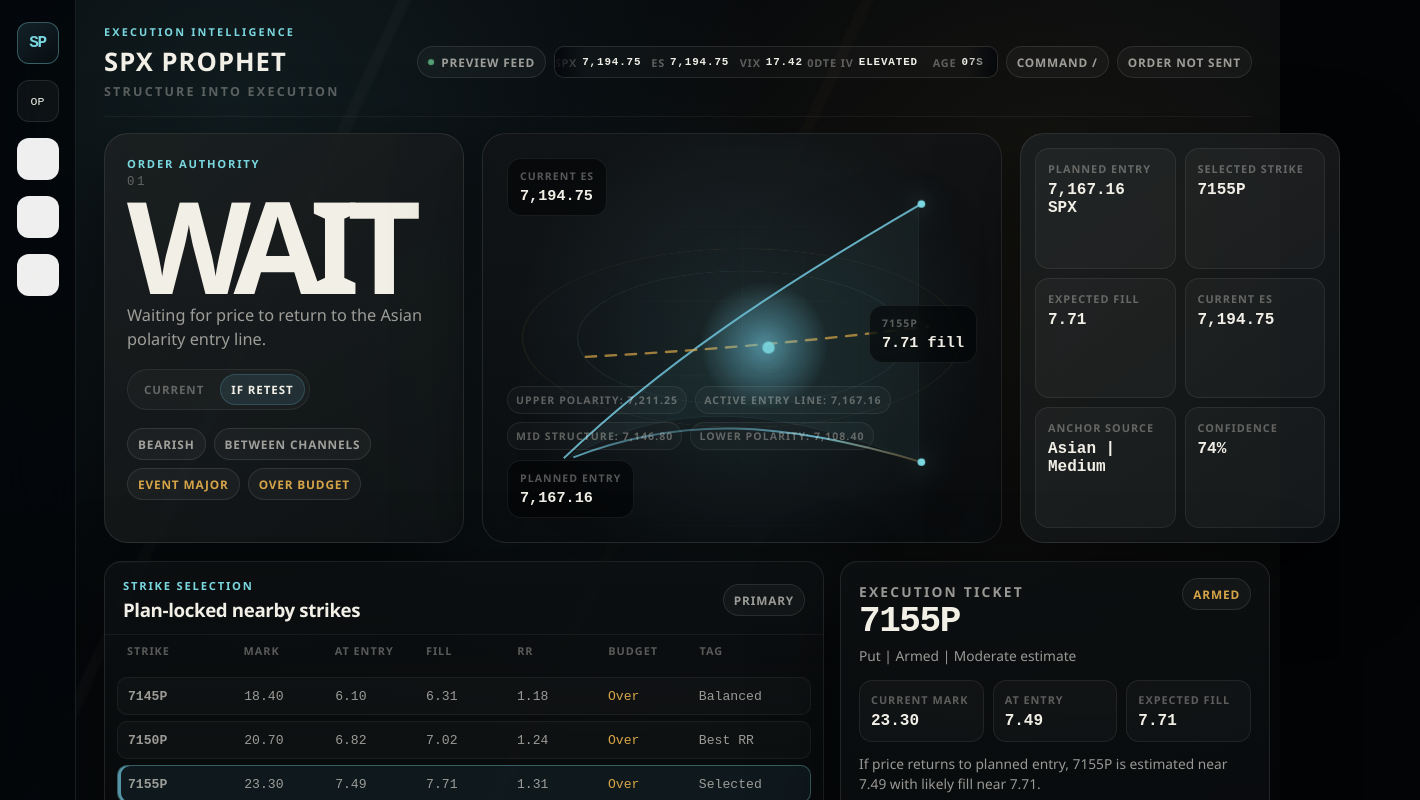
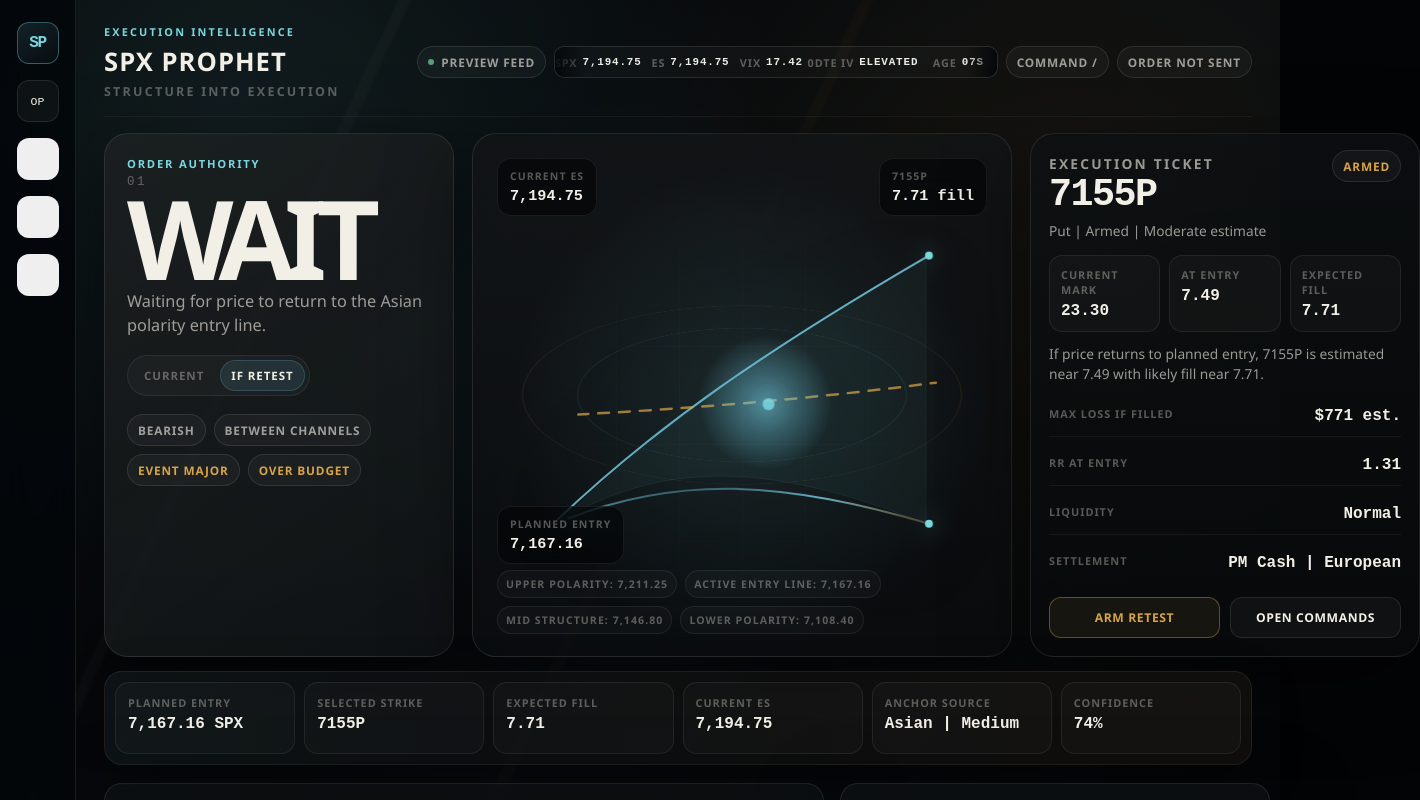
Before and after one commit to drdidy/SPPRO, a Next.js app in the folder frontend/: page / in a window 1280 px wide. Shown: the top 800 px of the page, 1420 px wide, since content can reach past the window. Built offline with nearby package versions, Linux system fonts and the light colour scheme; no server answers.

Commit message:
Refine operator layout hierarchy

```diff
--- a/frontend/app/globals.css
+++ b/frontend/app/globals.css
@@ -316,10 +316,10 @@ button {
 .cinematic-hero {
   position: relative;
   display: grid;
-  grid-template-columns: minmax(360px, 0.9fr) minmax(520px, 1.24fr) minmax(320px, 0.82fr);
+  grid-template-columns: minmax(350px, 0.82fr) minmax(540px, 1.12fr) minmax(390px, 0.88fr);
   gap: 18px;
   align-items: stretch;
-  margin-bottom: 18px;
+  margin-bottom: 14px;
 }
 
 .hero-copy,
@@ -402,7 +402,7 @@ button {
 .decision-word {
   margin: 0 0 8px;
   font-family: var(--font-display);
-  font-size: clamp(5rem, 10vw, 11rem);
+  font-size: clamp(4.8rem, 8.6vw, 9.2rem);
   line-height: 0.78;
   letter-spacing: -0.095em;
 }
@@ -475,6 +475,27 @@ button {
   min-height: 86px;
 }
 
+.operator-strip {
+  position: relative;
+  overflow: hidden;
+  display: grid;
+  grid-template-columns: repeat(6, minmax(0, 1fr));
+  gap: 9px;
+  margin-bottom: 18px;
+  border: 1px solid rgba(242,239,231,0.075);
+  border-radius: 18px;
+  background:
+    linear-gradient(90deg, rgba(122,215,223,0.055), rgba(255,255,255,0.024) 34%, rgba(214,164,72,0.045)),
+    rgba(7, 9, 10, 0.72);
+  box-shadow: 0 18px 50px rgba(0,0,0,0.32);
+  padding: 10px;
+}
+
+.operator-strip .metric {
+  min-height: 72px;
+  background: rgba(255,255,255,0.024);
+}
+
 .metric {
   border: 1px solid rgba(255,255,255,0.075);
   border-radius: 14px;
@@ -524,7 +545,7 @@ button {
 }
 
 .signal-theater {
-  min-height: 410px;
+  min-height: 440px;
   isolation: isolate;
   display: grid;
   place-items: center;
@@ -642,14 +663,14 @@ button {
 }
 
 .top-left { left: 24px; top: 24px; }
-.bottom-left { left: 24px; bottom: 24px; }
-.right { right: 24px; top: 42%; }
+.bottom-left { left: 24px; bottom: 92px; }
+.right { right: 24px; top: 24px; }
 
 .stage-levels {
   position: absolute;
   left: 24px;
   right: 24px;
-  bottom: 92px;
+  bottom: 22px;
   z-index: 3;
   display: flex;
   flex-wrap: wrap;
@@ -768,6 +789,17 @@ button {
   padding: 16px 18px 18px;
 }
 
+.hero-ticket {
+  border-radius: 24px;
+  align-self: stretch;
+  display: flex;
+  flex-direction: column;
+}
+
+.hero-ticket .risk-block {
+  margin-top: auto;
+}
+
 .contract {
   display: flex;
   justify-content: space-between;
@@ -779,7 +811,7 @@ button {
 .contract h2 {
   margin: 0;
   font-family: var(--font-mono);
-  font-size: 2.25rem;
+  font-size: clamp(2.2rem, 3vw, 3.25rem);
   letter-spacing: -0.04em;
 }
 
@@ -1129,6 +1161,9 @@ button {
   .metric-grid {
     grid-template-columns: repeat(2, 1fr);
   }
+  .operator-strip {
+    grid-template-columns: repeat(3, 1fr);
+  }
 }
 
 @media (max-width: 760px) {
@@ -1150,6 +1185,7 @@ button {
     flex-direction: column;
   }
   .hero-metrics,
+  .operator-strip,
   .metric-grid,
   .kv-grid,
   .button-row {
--- a/frontend/components/OperatorWorkspace.tsx
+++ b/frontend/components/OperatorWorkspace.tsx
@@ -139,14 +139,26 @@ export function OperatorWorkspace({ snapshot }: { snapshot: OperatorSnapshot })
             plannedEntry={decision.planned_entry}
           />
 
-          <div className="hero-metrics">
+          <ExecutionTicket
+            activeContract={activeContract}
+            armed={armed}
+            currentMark={ticketMark}
+            expectedFill={ticketFill}
+            onArm={() => setArmed((value) => !value)}
+            onCommands={() => setCommandOpen(true)}
+            primary={primary}
+            rr={ticketRR}
+            atEntry={ticketAtEntry}
+          />
+        </motion.section>
+
+        <motion.section className="operator-strip" variants={panelVariants} aria-label="Operator summary">
           <Metric label="Planned Entry" value={`${formatPrice(decision.planned_entry)} SPX`} />
           <Metric label="Selected Strike" value={activeContract} tone="warning" />
           <Metric label="Expected Fill" value={formatPrice(ticketFill)} tone="warning" />
           <Metric label="Current ES" value={formatPrice(structure.current_es)} />
           <Metric label="Anchor Source" value={`${structure.anchor_source} | ${structure.anchor_confidence}`} />
           <Metric label="Confidence" value={`${decision.confidence}%`} tone={toneFor(String(decision.confidence))} />
-          </div>
         </motion.section>
 
         <div className="workspace studio-workspace">
@@ -180,37 +192,6 @@ export function OperatorWorkspace({ snapshot }: { snapshot: OperatorSnapshot })
           </div>
 
           <aside className="right-stack">
-            <motion.section className={`panel execution-ticket ${armed ? "armed-ticket" : ""}`} variants={panelVariants}>
-              <div className="contract">
-                <div>
-                  <p className="kicker">Execution Ticket</p>
-                  <h2>{activeContract}</h2>
-                  <p>{primary.direction} | {armed ? "Retest Armed" : primary.status} | {primary.quality} estimate</p>
-                </div>
-                <span className={`pill tone-${armed ? "warning" : toneFor(primary.status)}`}>{armed ? "Armed" : primary.status}</span>
-              </div>
-              <div className="kv-grid">
-                <KV label="Current Mark" value={formatPrice(ticketMark)} />
-                <KV label="At Entry" value={formatPrice(ticketAtEntry)} />
-                <KV label="Expected Fill" value={formatPrice(ticketFill)} />
-              </div>
-              <p className="ticket-copy">
-                If price returns to planned entry, {activeContract} is estimated near {formatPrice(ticketAtEntry)} with likely fill near {formatPrice(ticketFill)}.
-              </p>
-              <div className="risk-block">
-                <Risk label="Max Loss If Filled" value={ticketFill == null ? "Unavailable" : `$${Math.round(ticketFill * 100)} est.`} tone="warning" />
-                <Risk label="RR at Entry" value={ticketRR == null ? "-" : ticketRR.toFixed(2)} />
-                <Risk label="Liquidity" value="Normal" tone="positive" />
-                <Risk label="Settlement" value="PM Cash | European" />
-              </div>
-              <div className="button-row">
-                <button className="button primary" onClick={() => setArmed((value) => !value)} type="button">
-                  {armed ? "Retest Armed" : "Arm Retest"}
-                </button>
-                <button className="button" onClick={() => setCommandOpen(true)} type="button">Open Commands</button>
-              </div>
-            </motion.section>
-
             <motion.section className="panel market-card" variants={panelVariants}>
               <div className="panel-header">
                 <div>
@@ -255,6 +236,61 @@ export function OperatorWorkspace({ snapshot }: { snapshot: OperatorSnapshot })
         ) : null}
       </AnimatePresence>
     </motion.main>
+  );
+}
+
+function ExecutionTicket({
+  activeContract,
+  armed,
+  atEntry,
+  currentMark,
+  expectedFill,
+  onArm,
+  onCommands,
+  primary,
+  rr
+}: {
+  activeContract: string;
+  armed: boolean;
+  atEntry: number | null;
+  currentMark: number | null;
+  expectedFill: number | null;
+  onArm: () => void;
+  onCommands: () => void;
+  primary: OperatorSnapshot["primary_play"];
+  rr: number | null;
+}) {
+  return (
+    <motion.section className={`panel execution-ticket hero-ticket ${armed ? "armed-ticket" : ""}`} variants={panelVariants}>
+      <div className="contract">
+        <div>
+          <p className="kicker">Execution Ticket</p>
+          <h2>{activeContract}</h2>
+          <p>{primary.direction} | {armed ? "Retest Armed" : primary.status} | {primary.quality} estimate</p>
+        </div>
+        <span className={`pill tone-${armed ? "warning" : toneFor(primary.status)}`}>{armed ? "Armed" : primary.status}</span>
+      </div>
+      <div className="kv-grid">
+        <KV label="Current Mark" value={formatPrice(currentMark)} />
+        <KV label="At Entry" value={formatPrice(atEntry)} />
+        <KV label="Expected Fill" value={formatPrice(expectedFill)} />
+      </div>
+      <p className="ticket-copy">
+        If price returns to planned entry, {activeContract} is estimated near {formatPrice(atEntry)} with likely fill near {formatPrice(expectedFill)}.
+      </p>
+      <div className="risk-block">
+        <Risk label="Max Loss If Filled" value={expectedFill == null ? "Unavailable" : `$${Math.round(expectedFill * 100)} est.`} tone="warning" />
+        <Risk label="RR at Entry" value={rr == null ? "-" : rr.toFixed(2)} />
+        <Risk label="Liquidity" value="Normal" tone="positive" />
+        <Risk label="Settlement" value="PM Cash | European" />
+      </div>
+      <div className="button-row">
+        <button className="button primary" onClick={onArm} type="button">
+          {armed ? "Retest Armed" : "Arm Retest"}
+        </button>
+        <button className="button" onClick={onCommands} type="button">Open Commands</button>
+      </div>
+    </motion.section>
   );
 }
 
```
Also changed, not shown: 1 other file (tests, documents, lock files or other folders). Lines whose indentation alone changed are shown as unchanged.
